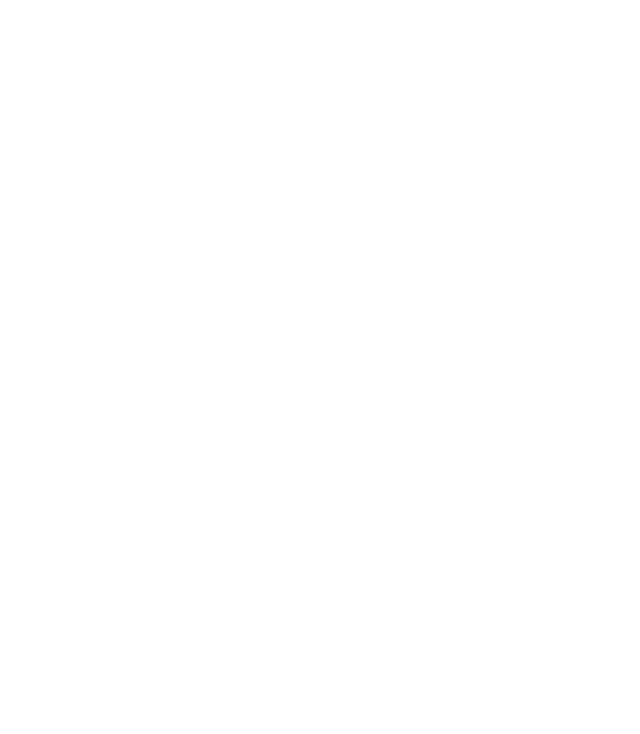
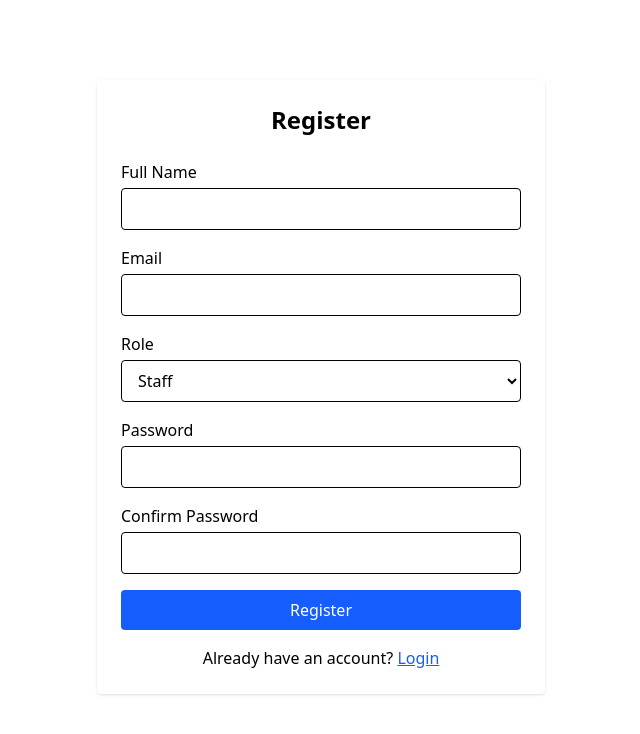
Before and after one commit to AIBInnovations/sajan_shree_frontend, a React (Vite) app: page /register in a window 1280 px wide. Before the commit this address had no page. Shown: the top 734 px of the page, without its empty margins (319-959 px from the left). Built offline with nearby package versions, Linux system fonts and the light colour scheme.

Commit message:
auth - login/register UI and auth context added

```diff
--- a/src/App.jsx
+++ b/src/App.jsx
@@ -1,29 +1,44 @@
-import React from 'react';
-import { BrowserRouter as Router, Routes, Route, Navigate } from 'react-router-dom';
-import Layout from './components/layout/Layout';
-import Dashboard from './components/dashboard/Dashboard';
-import ProductList from './components/products/ProductList';
-import ProductForm from './components/products/ProductForm';
-import OrderList from './components/orders/OrderList';
-import OrderForm from './components/orders/OrderForm';
-import OrderDetail from './components/orders/OrderDetail';
-import InventoryList from './components/inventory/InventoryList';
-import StockAdjustment from './components/inventory/StockAdjustment';
-import ProductionJobs from './components/production/ProductionJobs';
-import JobForm from './components/production/JobForm';
-import CustomerList from './components/customers/CustomerList';
-import CustomerForm from './components/customers/CustomerForm';
-import CustomerDetail from './components/customers/CustomerDetail';
-import SupplierList from './components/suppliers/SupplierList';
-import SupplierForm from './components/suppliers/SupplierForm';
-import InvoiceList from './components/invoicing/InvoiceList';
-import InvoiceForm from './components/invoicing/InvoiceForm';
-import PaymentTracking from './components/invoicing/PaymentTracking';
-import Reports from './components/reports/Reports';
-import UserManagement from './components/users/UserManagement';
-import UserForm from './components/users/UserForm';
-import { AuthProvider } from './contexts/AuthContext';
-import { DataProvider } from './contexts/DataContext';
+import React from "react";
+import {
+  BrowserRouter as Router,
+  Routes,
+  Route,
+  Navigate,
+  Outlet,
+} from "react-router-dom";
+import Layout from "./components/layout/Layout";
+import Dashboard from "./components/dashboard/Dashboard";
+import ProductList from "./components/products/ProductList";
+import ProductForm from "./components/products/ProductForm";
+import OrderList from "./components/orders/OrderList";
+import OrderForm from "./components/orders/OrderForm";
+import OrderDetail from "./components/orders/OrderDetail";
+import InventoryList from "./components/inventory/InventoryList";
+import StockAdjustment from "./components/inventory/StockAdjustment";
+import ProductionJobs from "./components/production/ProductionJobs";
+import JobForm from "./components/production/JobForm";
+import CustomerList from "./components/customers/CustomerList";
+import CustomerForm from "./components/customers/CustomerForm";
+import CustomerDetail from "./components/customers/CustomerDetail";
+import SupplierList from "./components/suppliers/SupplierList";
+import SupplierForm from "./components/suppliers/SupplierForm";
+import InvoiceList from "./components/invoicing/InvoiceList";
+import InvoiceForm from "./components/invoicing/InvoiceForm";
+import PaymentTracking from "./components/invoicing/PaymentTracking";
+import Reports from "./components/reports/Reports";
+import UserManagement from "./components/users/UserManagement";
+import UserForm from "./components/users/UserForm";
+import { AuthProvider } from "./contexts/AuthContext";
+import { DataProvider } from "./contexts/DataContext";
+import Login from "./components/auth/Login";
+import Register from "./components/auth/Register";
+import { useAuth } from "./hooks/useAuth";
+
+function PrivateRoute() {
+  const { isAuthenticated, user } = useAuth();
+  console.log(user);
+  return isAuthenticated ? <Outlet /> : <Navigate to="/login" replace />;
+}
 
 function App() {
   return (
@@ -31,6 +46,9 @@ function App() {
       <DataProvider>
         <Router>
           <Routes>
+            <Route path="/login" element={<Login />} />
+            <Route path="/register" element={<Register />} />
+            <Route element={<PrivateRoute />}>
               <Route path="/" element={<Layout />}>
                 <Route index element={<Navigate to="/dashboard" replace />} />
                 <Route path="dashboard" element={<Dashboard />} />
@@ -68,6 +86,7 @@ function App() {
                 <Route path="users/new" element={<UserForm />} />
                 <Route path="users/edit/:id" element={<UserForm />} />
               </Route>
+            </Route>
           </Routes>
         </Router>
       </DataProvider>
--- /dev/null
+++ b/src/components/auth/Login.jsx
@@ -0,0 +1,86 @@
+import React, { useState } from "react";
+import { useNavigate } from "react-router-dom";
+import ApiService from "../../services/api";
+import { useAuth } from "../../hooks/useAuth";
+
+const Login = () => {
+  const [form, setForm] = useState({ email: "", password: "" });
+  const [error, setError] = useState("");
+  const [loading, setLoading] = useState(false);
+  const navigate = useNavigate();
+  const { login } = useAuth();
+
+  const handleChange = (e) => {
+    setForm({ ...form, [e.target.name]: e.target.value });
+  };
+
+  const handleSubmit = async (e) => {
+    e.preventDefault();
+    setLoading(true);
+    setError("");
+    try {
+      const res = await ApiService.login(form);
+      login({
+        ...res,
+        email: res.user.email,
+        name: res.user.name,
+        role: res.user.role,
+      }); // You may want to store token, etc.
+      // console.log(res);
+      navigate("/dashboard");
+    } catch (err) {
+      setError(err.message || "Login failed");
+    } finally {
+      setLoading(false);
+    }
+  };
+
+  return (
+    <div className="max-w-md mx-auto mt-20 p-6 bg-white rounded shadow">
+      <h2 className="text-2xl font-bold mb-6 text-center">Login</h2>
+      <form onSubmit={handleSubmit} className="space-y-4">
+        <div>
+          <label className="block mb-1">Email</label>
+          <input
+            type="email"
+            name="email"
+            value={form.email}
+            onChange={handleChange}
+            required
+            className="w-full px-3 py-2 border rounded"
+          />
+        </div>
+        <div>
+          <label className="block mb-1">Password</label>
+          <input
+            type="password"
+            name="password"
+            value={form.password}
+            onChange={handleChange}
+            required
+            className="w-full px-3 py-2 border rounded"
+          />
+        </div>
+        {error && <div className="text-red-600 text-sm">{error}</div>}
+        <button
+          type="submit"
+          className="w-full bg-blue-600 text-white py-2 rounded hover:bg-blue-700"
+          disabled={loading}
+        >
+          {loading ? "Logging in..." : "Login"}
+        </button>
+      </form>
+      <div className="mt-4 text-center">
+        <span>Don't have an account? </span>
+        <button
+          className="text-blue-600 underline"
+          onClick={() => navigate("/register")}
+        >
+          Register
+        </button>
+      </div>
+    </div>
+  );
+};
+
+export default Login;
--- /dev/null
+++ b/src/components/auth/Register.jsx
@@ -0,0 +1,126 @@
+import React, { useState } from "react";
+import { useNavigate } from "react-router-dom";
+import ApiService from "../../services/api";
+import { useAuth } from "../../hooks/useAuth";
+
+const Register = () => {
+  const [form, setForm] = useState({
+    name: "",
+    email: "",
+    password: "",
+    confirmPassword: "",
+    role: "Staff",
+  });
+  const [error, setError] = useState("");
+  const [loading, setLoading] = useState(false);
+  const navigate = useNavigate();
+  const { login } = useAuth();
+
+  const handleChange = (e) => {
+    setForm({ ...form, [e.target.name]: e.target.value });
+  };
+
+  const handleSubmit = async (e) => {
+    e.preventDefault();
+    setError("");
+    if (form.password !== form.confirmPassword) {
+      setError("Passwords do not match");
+      return;
+    }
+    setLoading(true);
+    try {
+      const { confirmPassword, ...registerData } = form;
+      const res = await ApiService.register(registerData);
+      // Optionally auto-login after register
+      login({ ...registerData, ...res });
+      navigate("/dashboard");
+    } catch (err) {
+      setError(err.message || "Registration failed");
+    } finally {
+      setLoading(false);
+    }
+  };
+
+  return (
+    <div className="max-w-md mx-auto mt-20 p-6 bg-white rounded shadow">
+      <h2 className="text-2xl font-bold mb-6 text-center">Register</h2>
+      <form onSubmit={handleSubmit} className="space-y-4">
+        <div>
+          <label className="block mb-1">Full Name</label>
+          <input
+            type="text"
+            name="name"
+            value={form.name}
+            onChange={handleChange}
+            required
+            className="w-full px-3 py-2 border rounded"
+          />
+        </div>
+        <div>
+          <label className="block mb-1">Email</label>
+          <input
+            type="email"
+            name="email"
+            value={form.email}
+            onChange={handleChange}
+            required
+            className="w-full px-3 py-2 border rounded"
+          />
+        </div>
+        <div>
+          <label className="block mb-1">Role</label>
+          <select
+            name="role"
+            value={form.role}
+            onChange={handleChange}
+            className="w-full px-3 py-2 border rounded"
+          >
+            <option value="Staff">Staff</option>
+            <option value="Admin">Admin</option>
+          </select>
+        </div>
+        <div>
+          <label className="block mb-1">Password</label>
+          <input
+            type="password"
+            name="password"
+            value={form.password}
+            onChange={handleChange}
+            required
+            className="w-full px-3 py-2 border rounded"
+          />
+        </div>
+        <div>
+          <label className="block mb-1">Confirm Password</label>
+          <input
+            type="password"
+            name="confirmPassword"
+            value={form.confirmPassword}
+            onChange={handleChange}
+            required
+            className="w-full px-3 py-2 border rounded"
+          />
+        </div>
+        {error && <div className="text-red-600 text-sm">{error}</div>}
+        <button
+          type="submit"
+          className="w-full bg-blue-600 text-white py-2 rounded hover:bg-blue-700"
+          disabled={loading}
+        >
+          {loading ? "Registering..." : "Register"}
+        </button>
+      </form>
+      <div className="mt-4 text-center">
+        <span>Already have an account? </span>
+        <button
+          className="text-blue-600 underline"
+          onClick={() => navigate("/login")}
+        >
+          Login
+        </button>
+      </div>
+    </div>
+  );
+};
+
+export default Register;
--- a/src/components/layout/Header.jsx
+++ b/src/components/layout/Header.jsx
@@ -1,9 +1,16 @@
-import React from 'react';
-import { Menu, Bell, User } from 'lucide-react';
-import { useAuth } from '../../hooks/useAuth';
+import React from "react";
+import { Menu, Bell, User, LogOut } from "lucide-react";
+import { useAuth } from "../../hooks/useAuth";
+import { useNavigate } from "react-router-dom";
 
 const Header = ({ onMenuClick }) => {
-  const { user } = useAuth();
+  const { user, logout, isAuthenticated } = useAuth();
+  const navigate = useNavigate();
+
+  const handleLogout = () => {
+    logout();
+    navigate("/login");
+  };
 
   return (
     <header className="bg-white shadow-sm border-b border-gray-200 print:hidden">
@@ -17,7 +24,7 @@ const Header = ({ onMenuClick }) => {
 
         <div className="flex-1 px-4 md:px-0">
           <h1 className="text-lg font-semibold text-gray-800">
-            {user?.role === 'Admin' ? 'Admin Dashboard' : 'Dashboard'}
+            {user?.role === "Admin" ? "Admin Dashboard" : "Dashboard"}
           </h1>
         </div>
 
@@ -26,15 +33,23 @@ const Header = ({ onMenuClick }) => {
             <Bell className="w-5 h-5" />
             <span className="absolute top-1 right-1 w-2 h-2 bg-red-500 rounded-full"></span>
           </button>
-
+          {isAuthenticated && user && (
             <div className="flex items-center space-x-2">
               <div className="p-2 bg-gray-200 rounded-full">
                 <User className="w-5 h-5" />
               </div>
               <span className="hidden md:block text-sm font-medium text-gray-700">
-              {user?.name || 'Admin'}
+                {user?.name || "User"}
               </span>
+              <button
+                className="ml-2 p-2 rounded hover:bg-gray-100"
+                title="Logout"
+                onClick={handleLogout}
+              >
+                <LogOut className="w-5 h-5 text-red-500" />
+              </button>
             </div>
+          )}
         </div>
       </div>
     </header>
--- a/src/contexts/AuthContext.jsx
+++ b/src/contexts/AuthContext.jsx
@@ -1,43 +1,52 @@
 // contexts/AuthContext.jsx
-import React, { createContext, useState, useEffect } from 'react';
+import React, { createContext, useState, useEffect } from "react";
 
 export const AuthContext = createContext();
 
 export const AuthProvider = ({ children }) => {
-  const [user, setUser] = useState({
-    id: 1,
-    name: 'Admin User',
-    email: 'admin@sajanshree.com',
-    role: 'Admin'
+  const [user, setUser] = useState(() => {
+    const storedUser = localStorage.getItem("user");
+    return storedUser ? JSON.parse(storedUser) : null;
   });
-  const [isAuthenticated, setIsAuthenticated] = useState(true);
+  const [token, setToken] = useState(
+    () => localStorage.getItem("token") || null
+  );
+  const [isAuthenticated, setIsAuthenticated] = useState(!!token);
 
-  const login = (credentials) => {
-    // Implement login logic
+  useEffect(() => {
+    if (user && token) {
+      localStorage.setItem("user", JSON.stringify(user));
+      localStorage.setItem("token", token);
+    } else {
+      localStorage.removeItem("user");
+      localStorage.removeItem("token");
+    }
+    setIsAuthenticated(!!token);
+  }, [user, token]);
+
+  const login = (data) => {
+    setUser(
+      data.user || { name: data.name, email: data.email, role: data.role }
+    );
+    setToken(data.token);
     setIsAuthenticated(true);
-    setUser({
-      id: 1,
-      name: 'Admin User',
-      email: credentials.email,
-      role: 'Admin'
-    });
   };
 
   const logout = () => {
+    setUser(null);
+    setToken(null);
     setIsAuthenticated(false);
-    setUser(null);
+    localStorage.removeItem("user");
+    localStorage.removeItem("token");
   };
 
   const value = {
     user,
+    token,
     isAuthenticated,
     login,
-    logout
+    logout,
   };
 
-  return (
-    <AuthContext.Provider value={value}>
-      {children}
-    </AuthContext.Provider>
-  );
+  return <AuthContext.Provider value={value}>{children}</AuthContext.Provider>;
 };
--- a/src/services/api.js
+++ b/src/services/api.js
@@ -1,14 +1,17 @@
 // services/api.js
-const API_BASE_URL = import.meta.env.VITE_API_URL || 'http://localhost:3001/api';
+const API_BASE_URL =
+  `${import.meta.env.VITE_API_URL}/api` || "http://localhost:3001/api";
 
 class ApiService {
   async request(endpoint, options = {}) {
     const url = `${API_BASE_URL}${endpoint}`;
+    const token = localStorage.getItem("token");
     const config = {
       ...options,
       headers: {
-        'Content-Type': 'application/json',
+        "Content-Type": "application/json",
         ...options.headers,
+        ...(token ? { Authorization: `Bearer ${token}` } : {}),
       },
     };
 
@@ -21,7 +24,7 @@ class ApiService {
 
   // Orders
   getOrders() {
-    return this.request('/orders');
+    return this.request("/orders");
   }
 
   getOrder(id) {
@@ -29,22 +32,22 @@ class ApiService {
   }
 
   createOrder(data) {
-    return this.request('/orders', {
-      method: 'POST',
+    return this.request("/orders", {
+      method: "POST",
       body: JSON.stringify(data),
     });
   }
 
   updateOrder(id, data) {
     return this.request(`/orders/${id}`, {
-      method: 'PUT',
+      method: "PUT",
       body: JSON.stringify(data),
     });
   }
 
   // Products
   getProducts() {
-    return this.request('/products');
+    return this.request("/products");
   }
 
   getProduct(id) {
@@ -52,22 +55,37 @@ class ApiService {
   }
 
   createProduct(data) {
-    return this.request('/products', {
-      method: 'POST',
+    return this.request("/products", {
+      method: "POST",
       body: JSON.stringify(data),
     });
   }
 
   updateProduct(id, data) {
     return this.request(`/products/${id}`, {
-      method: 'PUT',
+      method: "PUT",
       body: JSON.stringify(data),
     });
   }
 
   deleteProduct(id) {
     return this.request(`/products/${id}`, {
-      method: 'DELETE',
+      method: "DELETE",
+    });
+  }
+
+  // User Authentication
+  login(data) {
+    return this.request("/users/login", {
+      method: "POST",
+      body: JSON.stringify(data),
+    });
+  }
+
+  register(data) {
+    return this.request("/users/register", {
+      method: "POST",
+      body: JSON.stringify(data),
     });
   }
 
```
Also changed, not shown: 1 other file (tests, documents, lock files or other folders). Lines whose indentation alone changed are shown as unchanged.
